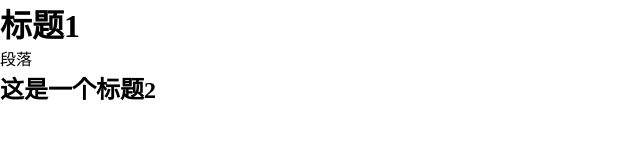
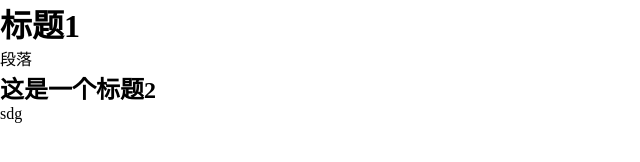
Before and after one commit to gunmayun/heihei, a plain HTML site: page index.html in a window 1280 px wide. Shown: the full height of the page, 0-640 px from the left. Drawn offline with nearby package versions, Linux system fonts and the light colour scheme.

```diff
--- a/index.html
+++ b/index.html
@@ -12,5 +12,6 @@
 <h1>标题1</h1>
 <p>段落</p>
 <h2>这是一个标题2</h2>
+<p>sdg</p>
 </body>
 </html>
```
